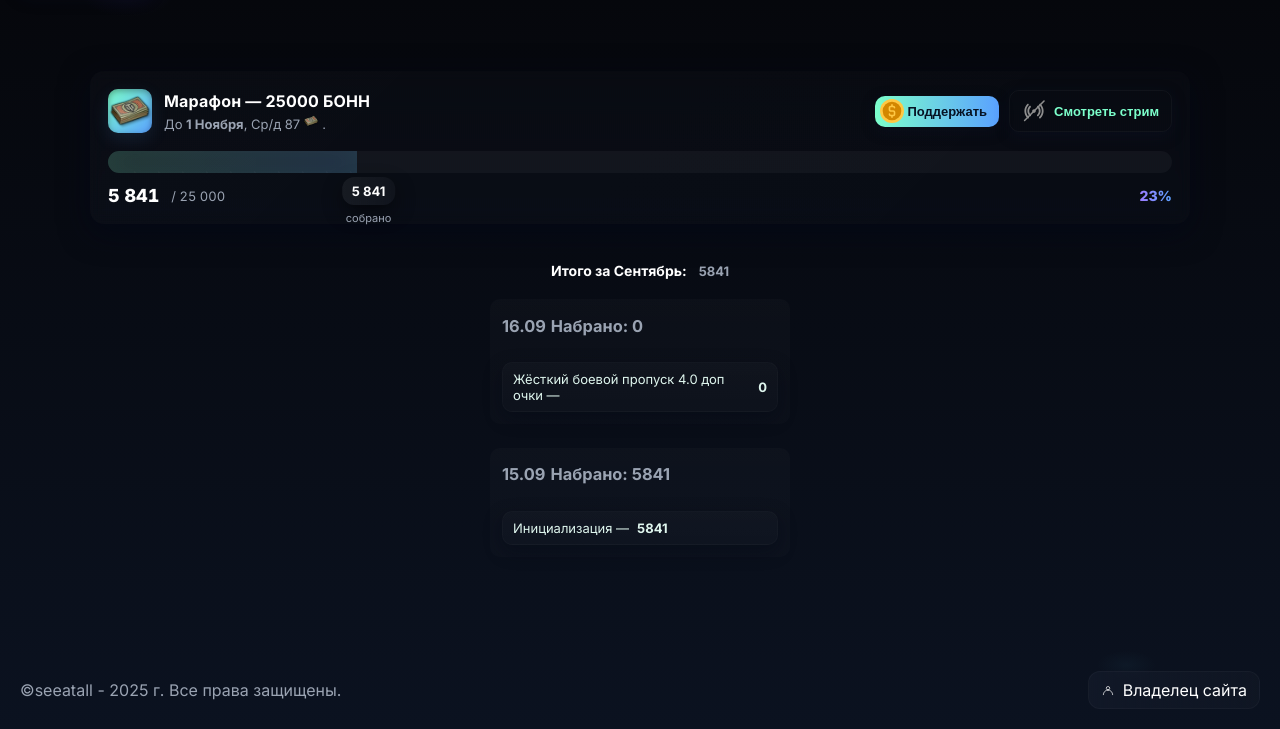
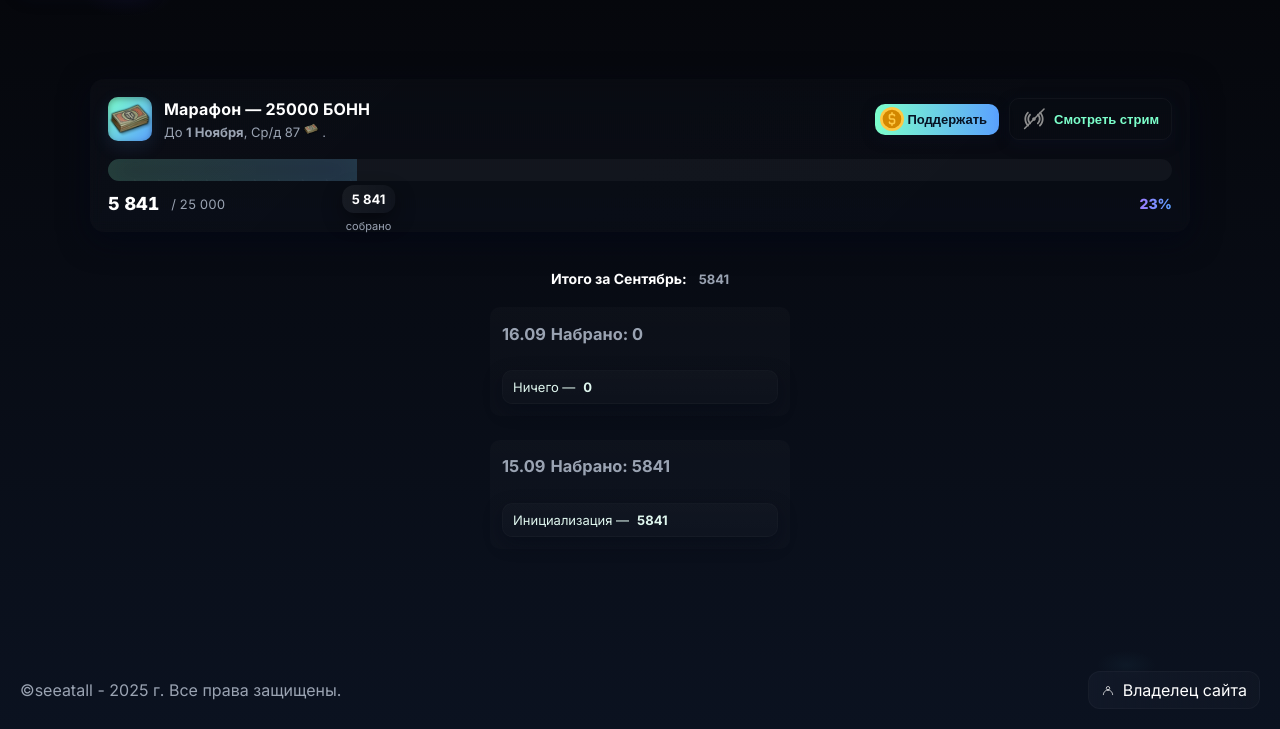
Before and after one commit to Inseliq/seeatall, a plain HTML site: page index.html in a window 1280 px wide. Shown: the part 71-800 px from the top of the page. Drawn offline with Linux system fonts and the light colour scheme.

Commit message:
stash upd

```diff
--- a/index.html
+++ b/index.html
@@ -118,7 +118,7 @@
         <ul class="list-day">
           <h3 data-day="16.09" data-day-sum="">Набрано: </h3>
           <li data-plus="0">
-            Жёсткий боевой пропуск 4.0 доп очки —
+            Ничего —
           </li>
         </ul>
         <ul class="list-day">
```
